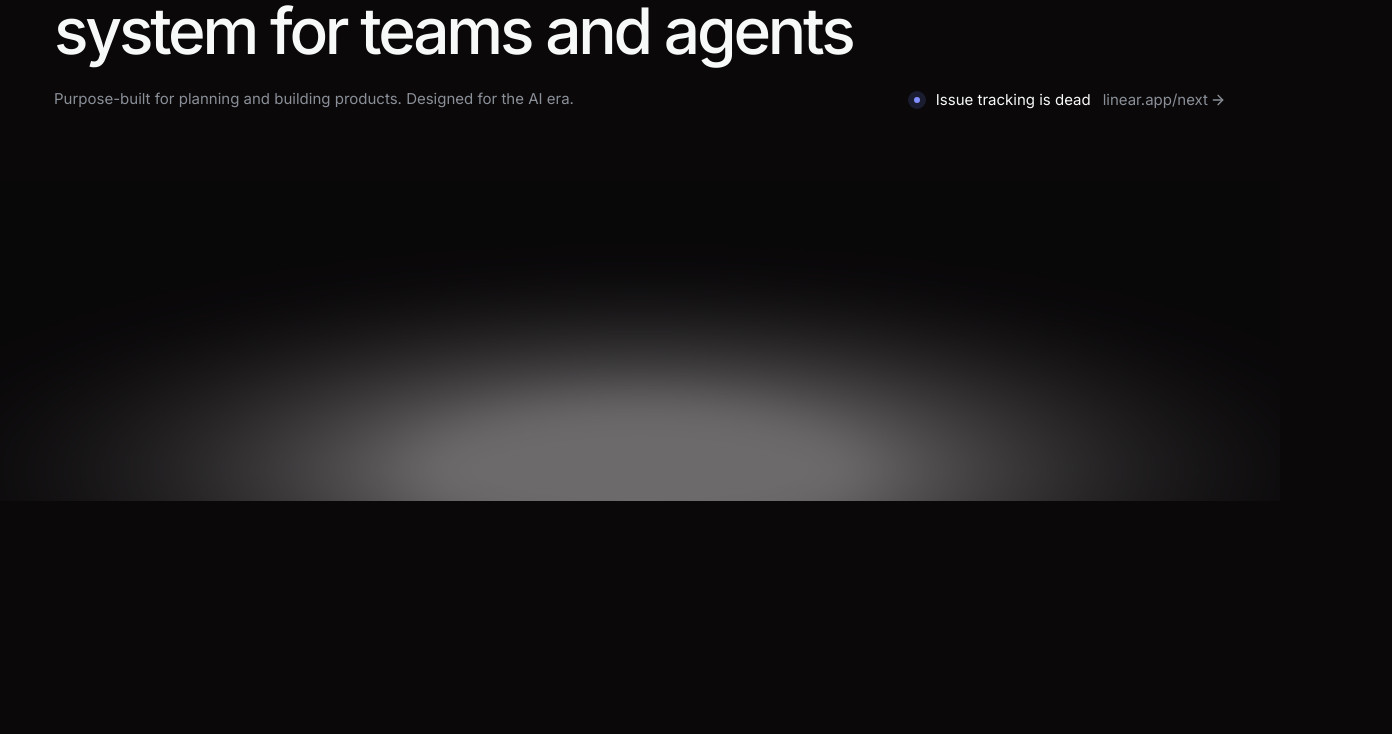
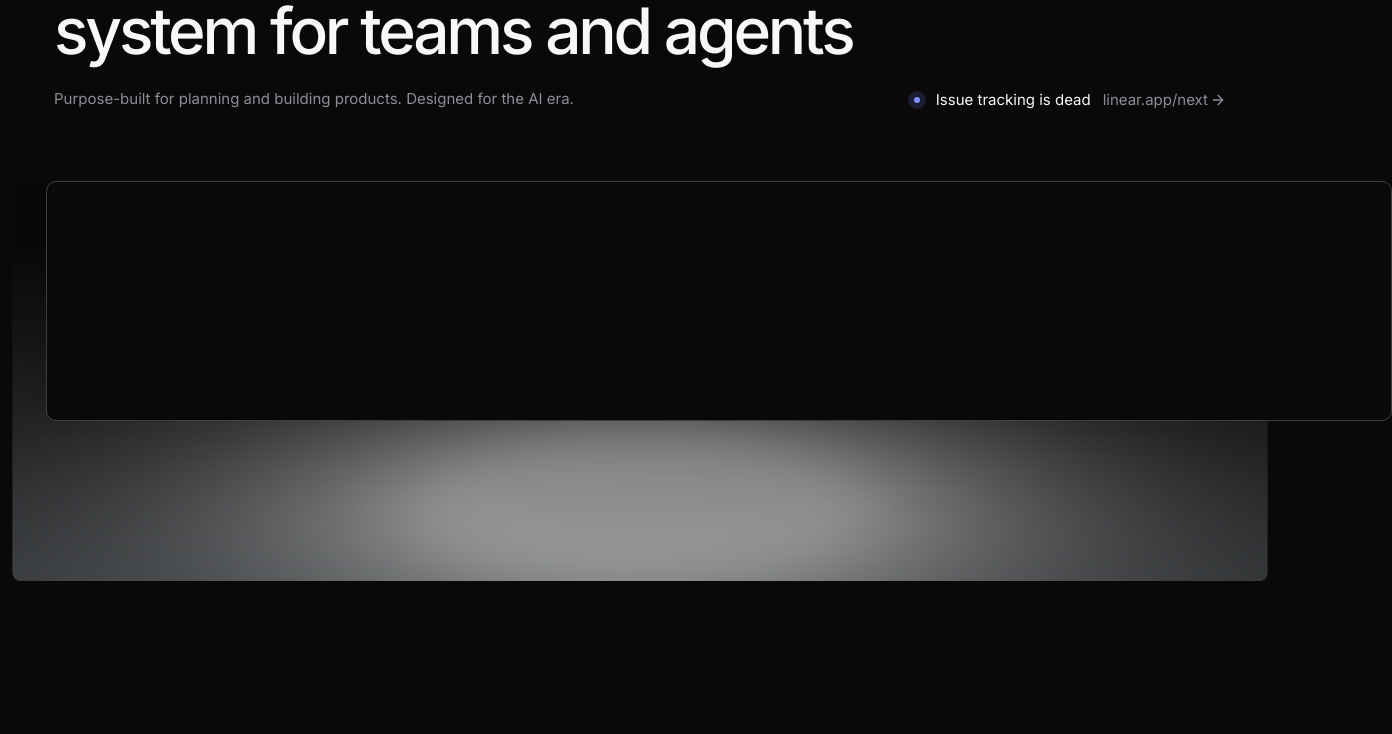
Before and after one commit to calebwong98/linear-app-clone, a Next.js app: page /home in a window 1280 px wide. Shown: the part 346-1080 px from the top of the page, 1392 px wide, since content can reach past the window. Built offline with nearby package versions, Linux system fonts and the light colour scheme.

Commit message:
feat:building hero

```diff
--- a/src/app/home/_layout/AppContainer.tsx
+++ b/src/app/home/_layout/AppContainer.tsx
@@ -1,6 +1,6 @@
 import { cn } from "@/lib/utils";
 
-export default function HeadContainer({
+export default function AppContainer({
   children,
   className,
 }: {
--- a/src/app/home/_section/SectionHero.tsx
+++ b/src/app/home/_section/SectionHero.tsx
@@ -38,8 +38,18 @@ export default function SectionHero() {
 
       <div className="h-9 sm:h-17.5"></div>
 
-      <div className="relative w-screen left-1/2 right-1/2 -ml-[50vw] -mr-[50vw] h-[40vh]">
-        <Image src="/Glow.png" alt="Glow" fill className="object-cover" />
+      <div className="relative w-full h-[50vh]">
+        <div className="bg-linear-2 from-[#5c6063] to-75% to-background absolute w-[calc(100vw-15px)] xl:w-[calc(100vw-25px)] max-w-480 h-full bottom-0 left-1/2 -translate-x-1/2 xl:rounded-b-md">
+          <Image
+            src="/Glow.png"
+            loading="lazy"
+            fill
+            alt="Glow"
+            objectFit="cover"
+          />
+        </div>
+
+        <div className="absolute top-0 left-0 bg-background border border-border-tertiary w-[1346px] h-[30vh] rounded-lg"></div>
       </div>
     </section>
   );
```
